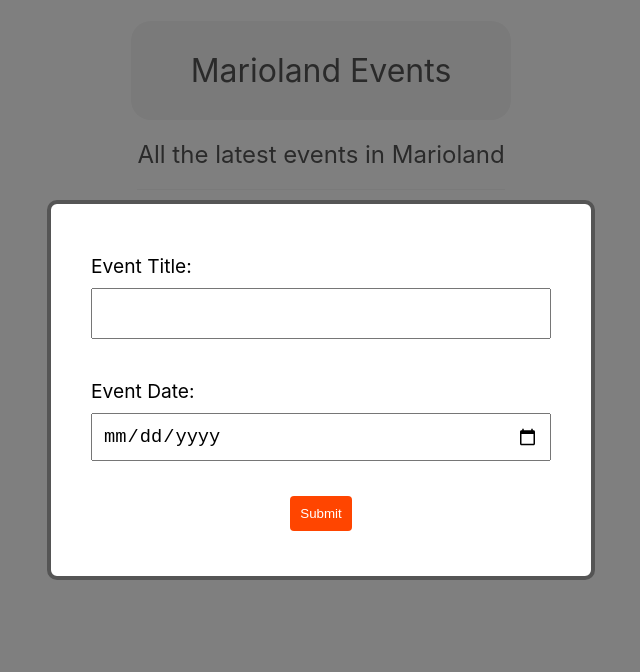
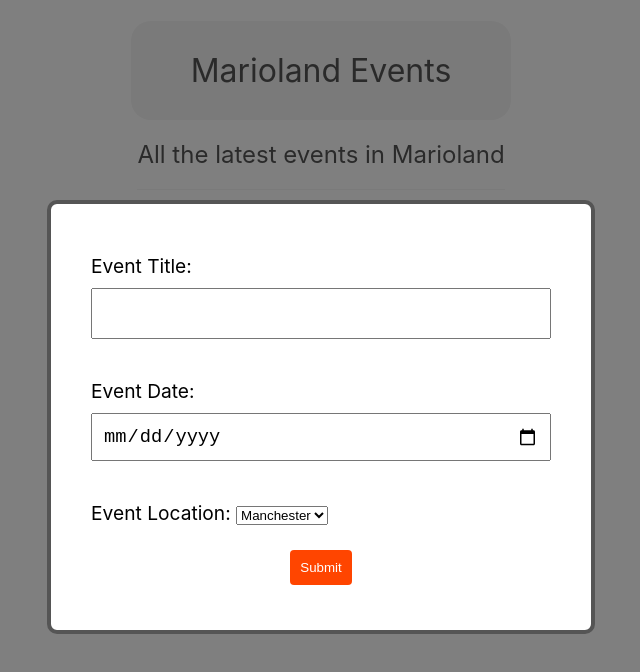
Before and after one commit to cheeseStack/react-project-1, a React (Create React App) app: page / in a window 1280 px wide. Both pictures are taken after a click on the button "Add New Event". Shown: the top 672 px of the page, without its empty margins (319-959 px from the left). Built offline with nearby package versions, Linux system fonts and the light colour scheme.

Commit message:
added a select box for the event location with an inline function to set the useState and update the Event List

```diff
--- a/src/components/EventList.js
+++ b/src/components/EventList.js
@@ -7,6 +7,7 @@
         {events.map( (event, index) => (
         <div className={styles.card} key={event.id}>
           <h2>{index + 1}: {event.title}</h2>
+          <p>{event.location} on {event.date} </p>
           <button onClick={() => handelClick(event.id)}>delete event</button>
         </div>
       ))}
--- a/src/components/NewEventForm.js
+++ b/src/components/NewEventForm.js
@@ -5,10 +5,12 @@
 export default function NewEventForm({addEvent}) {
     const [title, setTitle] = useState('')
     const [date, setDate] = useState('')
+    const [location, setLocation] = useState('Manchester')
 
     const resetForm = () => {
         setTitle('')
         setDate('')
+        setLocation('Manchester')
     }
 
     const handleSubmit = (e) => {
@@ -17,8 +19,11 @@
         const event = {
             title: title,
             date: date,
+            location: location,
             id: Math.floor(Math.random()*10000) // this generates as random id between 1 and 10000
         }
+
+        console.log(event);
         addEvent(event);
         resetForm();
     }
@@ -48,6 +53,16 @@
             value={date}
             />
         </label>
+
+        <label>
+            <span>Event Location: </span>
+            <select onChange={(e) => setLocation(e.target.value) }>
+                <option value="Manchester">Manchester</option>
+                <option value="London">London</option>
+                <option value="Cardiff">Cardiff</option>
+            </select>
+        </label>
+
         <button>Submit</button>
     </form>
   )
```
